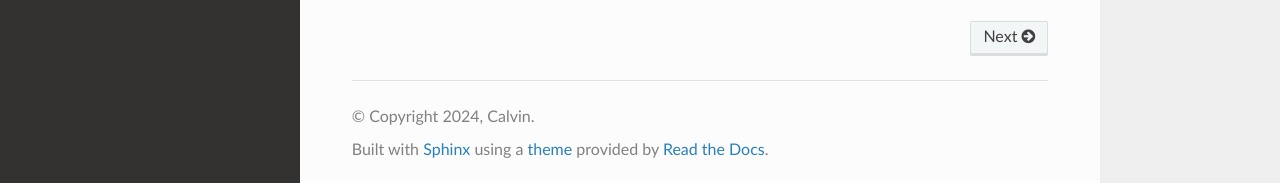
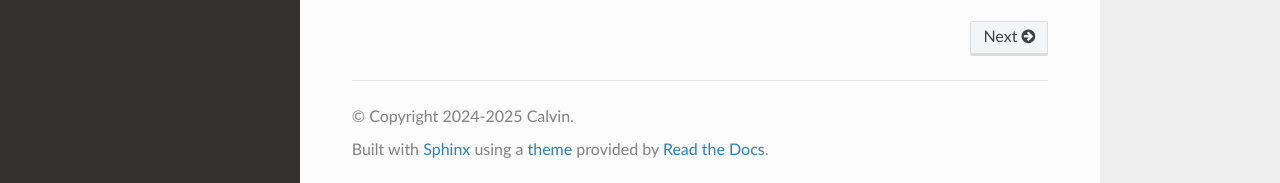
Before and after one commit to zx80/flask-tester, a Sphinx documentation site: the page built from docs/index.rst, in a window 1280 px wide and 900 px high, scrolled down 2169 px. Shown: the part 714-897 px from the top of the window. Built offline with Sphinx 7.4.7 and the Read the Docs theme 3.1.0, drawn with Linux system fonts in a browser that asks for light colours; pages that are not in the unit, such as notebooks, are missing from menus.

Commit message:
update copyright years

```diff
--- a/docs/conf.py
+++ b/docs/conf.py
@@ -8,7 +8,7 @@
 # https://www.sphinx-doc.org/en/master/usage/configuration.html#project-information
 
 project = "FlaskTester"
-copyright = "2024, Calvin"
+copyright = "2024-2025 Calvin"
 author = "Calvin"
 
 from importlib.metadata import version as pkg_version
```
